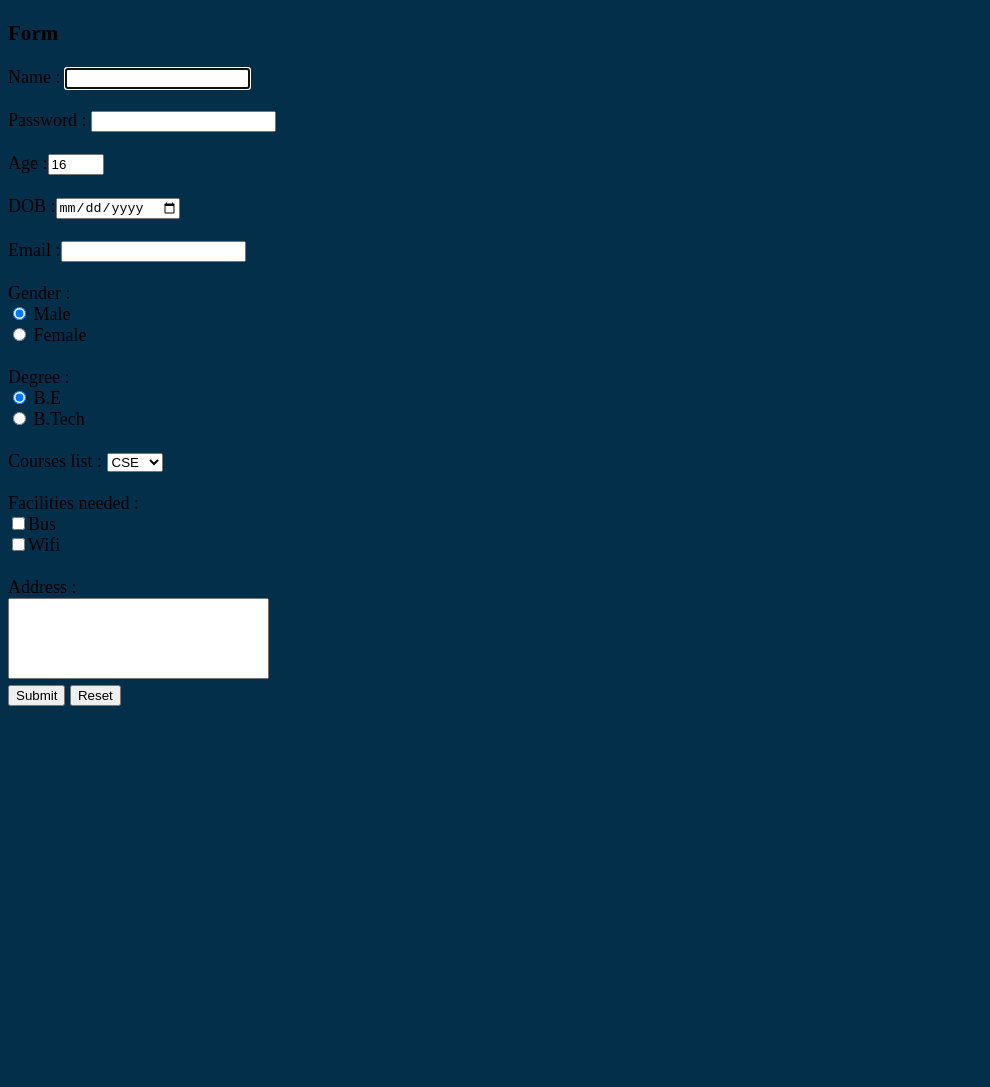
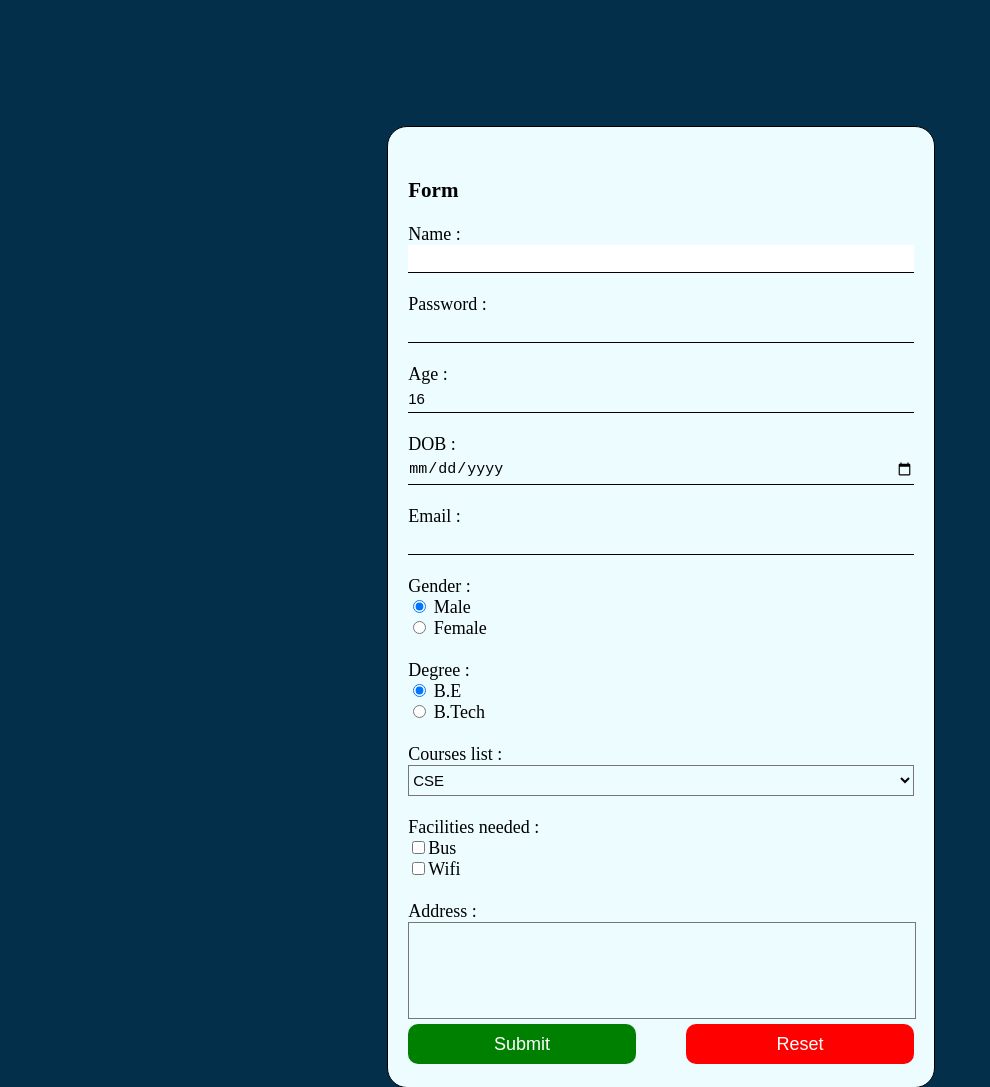
Before and after one commit to NaveenrajV/cb-learning, a plain HTML site: page html/form.html in a window 1280 px wide. Shown: the top 1087 px of the page, without its empty margins (0-990 px from the left). Before the commit the page ends 800 px from the top, so only its background shows below. Drawn offline with Linux system fonts and the light colour scheme.

Commit message:
CSS for forms and index page altered

```diff
--- a/html/styles.css
+++ b/html/styles.css
@@ -1,10 +1,17 @@
+html {
+    scroll-behavior: smooth;
+  }
+
 body{
     font-size : 18px;
+    background-color: #fcfafa;
+
 }
 
 header{
-    background-image: url("https://htmlcolorcodes.com/assets/images/html-color-codes-color-tutorials-903ea3cb.jpg");
-    color:white;
+    /* background-image: url("https://htmlcolorcodes.com/assets/images/html-color-codes-color-tutorials-903ea3cb.jpg"); */
+   background-color:#64c4ed;
+    color:black;
     margin : auto ;
     height: 80px;
     text-align: center;
@@ -13,9 +20,13 @@ header{
     font-family: 'Cambria';
 }
 
+table.heading{
+    border-collapse: collapse;
+
+}
 table.heading tr td{
     width: 150px;
-    border:none;
+    border-spacing: 10px;
 }
 table.heading tr:nth-child(odd) {
     background-color:rgb(211, 209, 209);
@@ -31,8 +42,10 @@ table.version th,table.version td {
     border-bottom: 1px solid #ddd;
   }
 
+table.formatting{
+    border-collapse: collapse;
+}
 table.formatting th{
-
     height:40px;
     border-bottom: 2px solid black;
 
@@ -48,9 +61,9 @@ table.formatting tr:nth-child(odd) {
 
 nav{
     /* border: 2px solid black; */
-    /* background-color:#d44e3f; */
+    background-color:#badfdb;
     /* background-image: linear-gradient(to right, red , yellow); */
-    background-image: linear-gradient(to bottom right, red, yellow);
+
     height: 70px;
     /* margin-top:0; */
     border-radius: 15px;
@@ -66,6 +79,7 @@ nav ul{
     text-align: center
 }
 nav a{
+
     text-decoration: none;
     float: left;
     display: block;
@@ -74,6 +88,7 @@ nav a{
     padding-top: 10px;
     text-decoration: none;
     font-size: 17px;
+
 }
 nav a:hover{
     color:white;
@@ -84,9 +99,65 @@ nav a:hover{
     padding-top:10px;
     padding-left:10px;
     border-left: 5px solid rgb(0, 0, 0);
-    background-color: #ff975e;
+    background-color: #f0d78c;
 
     border-top-right-radius: 15px;
     border-bottom-right-radius: 15px;
     height:50px;
 }
+
+
+input[type=text],input[type=password],input[type=email],input[type=number],input[type=date],select,
+textarea{
+    font-size:15px;
+    padding: 5px 0;
+    width:100%;
+    /* border-radius: 10px; */
+    background-color: #ecfcff;
+
+}
+input[type=text],input[type=password],input[type=email],input[type=number],input[type=date]
+{
+    border:none;
+    border-bottom : 1px solid black;
+}
+
+input:focus,textarea:focus,select:focus{
+    background-color: white;
+    /* border: 1px solid black;; */
+    outline: none;
+}
+
+.FormRegister{
+
+    border:none;
+    border-radius: 20px;
+    /* height:100%; */
+    height : 900px;
+    width:40%;
+    background-color:#ecfcff;
+    border: 1px solid black;
+    padding: 30px 20px;
+    margin : 10% 30%;
+}
+input[type=submit]{
+    width:45%;
+    float:left;
+    height:40px;
+    background-color:green;
+    border:none;
+    color:white;
+    font-size:18px;
+    border-radius: 10px;
+
+}
+input[type=reset]{
+    width:45%;
+    float:right;
+    height:40px;
+    background-color:red;
+    border:none;
+    color:white;
+    font-size:18px;
+    border-radius: 10px;
+}
```
